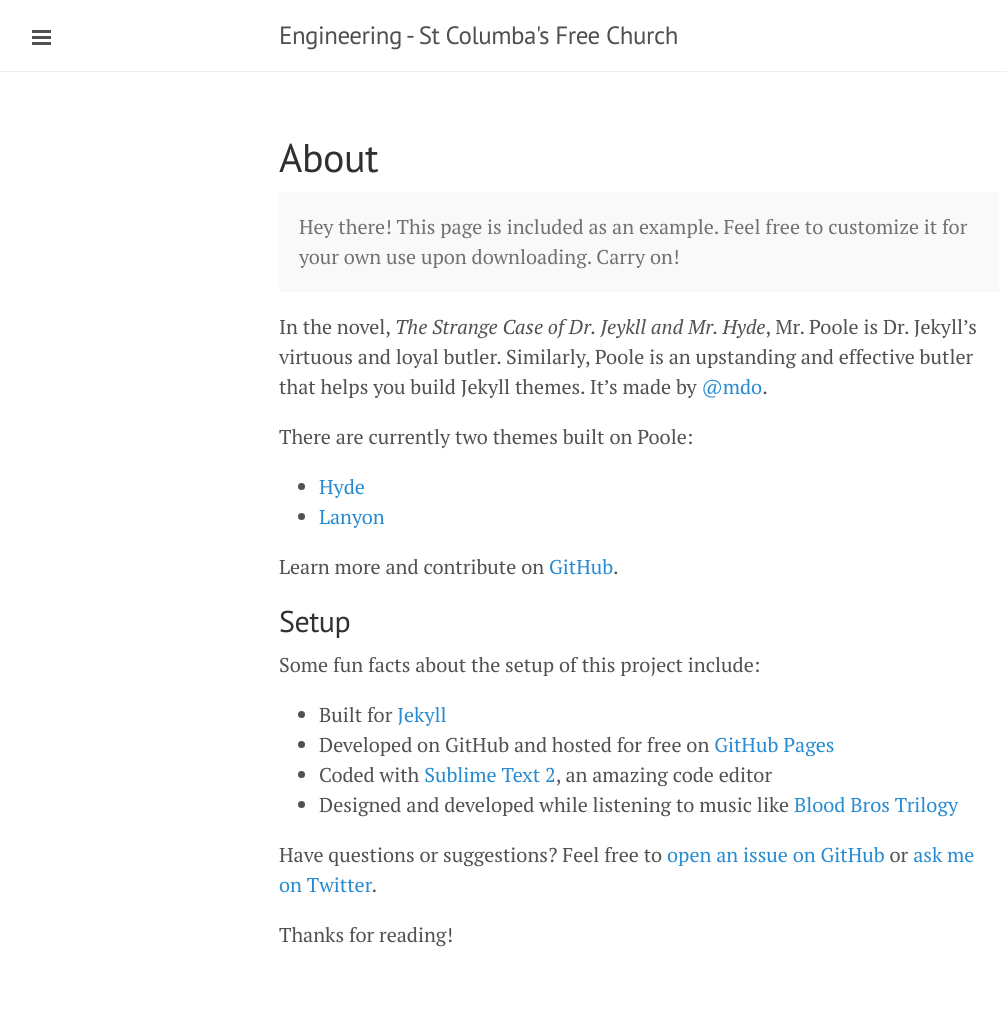
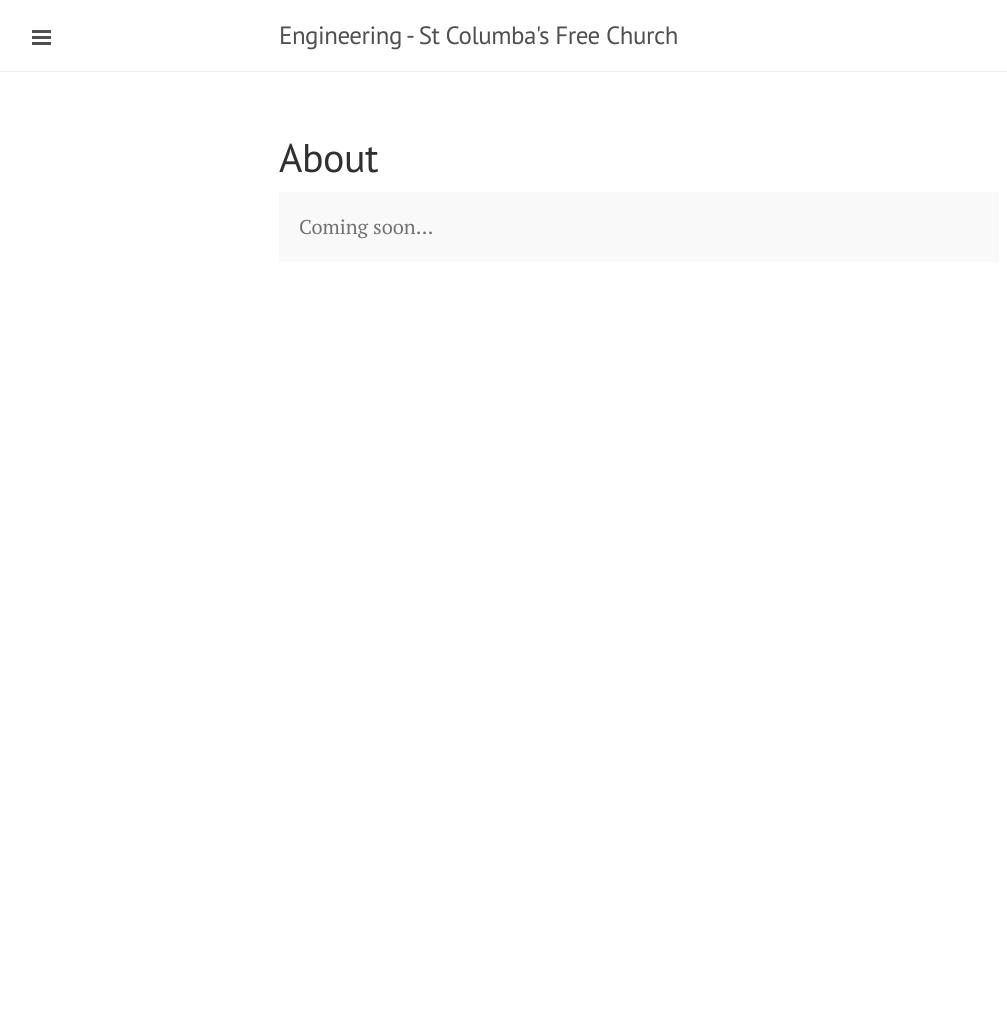
Before and after one commit to stcolumbas/stcolumbas.github.io, a Jekyll site: the page built from about.md, in a window 1280 px wide. Shown: the whole page, without its empty margins (1-1008 px from the left). Built offline with Jekyll 4.4.1, drawn with Linux system fonts in a browser that asks for light colours; Markdown is read by kramdown in place of the engine named in the settings; after the commit the page ends 900 px from its top, so only the background shows below that.

Commit message:
Update about.md

```diff
--- a/about.md
+++ b/about.md
@@ -4,27 +4,5 @@
 ---
 
 <p class="message">
-  Hey there! This page is included as an example. Feel free to customize it for your own use upon downloading. Carry on!
+  Coming soon...
 </p>
-
-In the novel, *The Strange Case of Dr. Jeykll and Mr. Hyde*, Mr. Poole is Dr. Jekyll's virtuous and loyal butler. Similarly, Poole is an upstanding and effective butler that helps you build Jekyll themes. It's made by [@mdo](https://twitter.com/mdo).
-
-There are currently two themes built on Poole:
-
-* [Hyde](http://hyde.getpoole.com)
-* [Lanyon](http://lanyon.getpoole.com)
-
-Learn more and contribute on [GitHub](https://github.com/poole).
-
-## Setup
-
-Some fun facts about the setup of this project include:
-
-* Built for [Jekyll](http://jekyllrb.com)
-* Developed on GitHub and hosted for free on [GitHub Pages](https://pages.github.com)
-* Coded with [Sublime Text 2](http://sublimetext.com), an amazing code editor
-* Designed and developed while listening to music like [Blood Bros Trilogy](https://soundcloud.com/maddecent/sets/blood-bros-series)
-
-Have questions or suggestions? Feel free to [open an issue on GitHub](https://github.com/poole/issues/new) or [ask me on Twitter](https://twitter.com/mdo).
-
-Thanks for reading!
```
